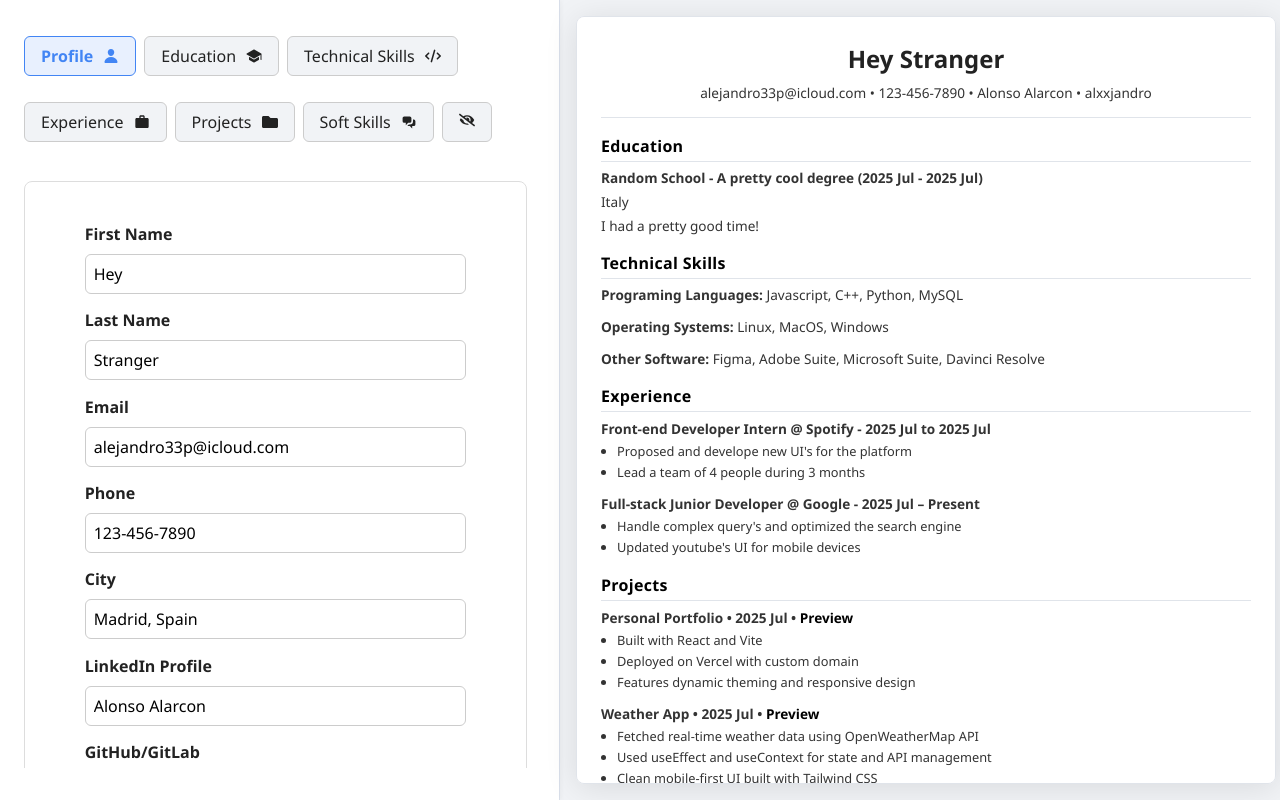
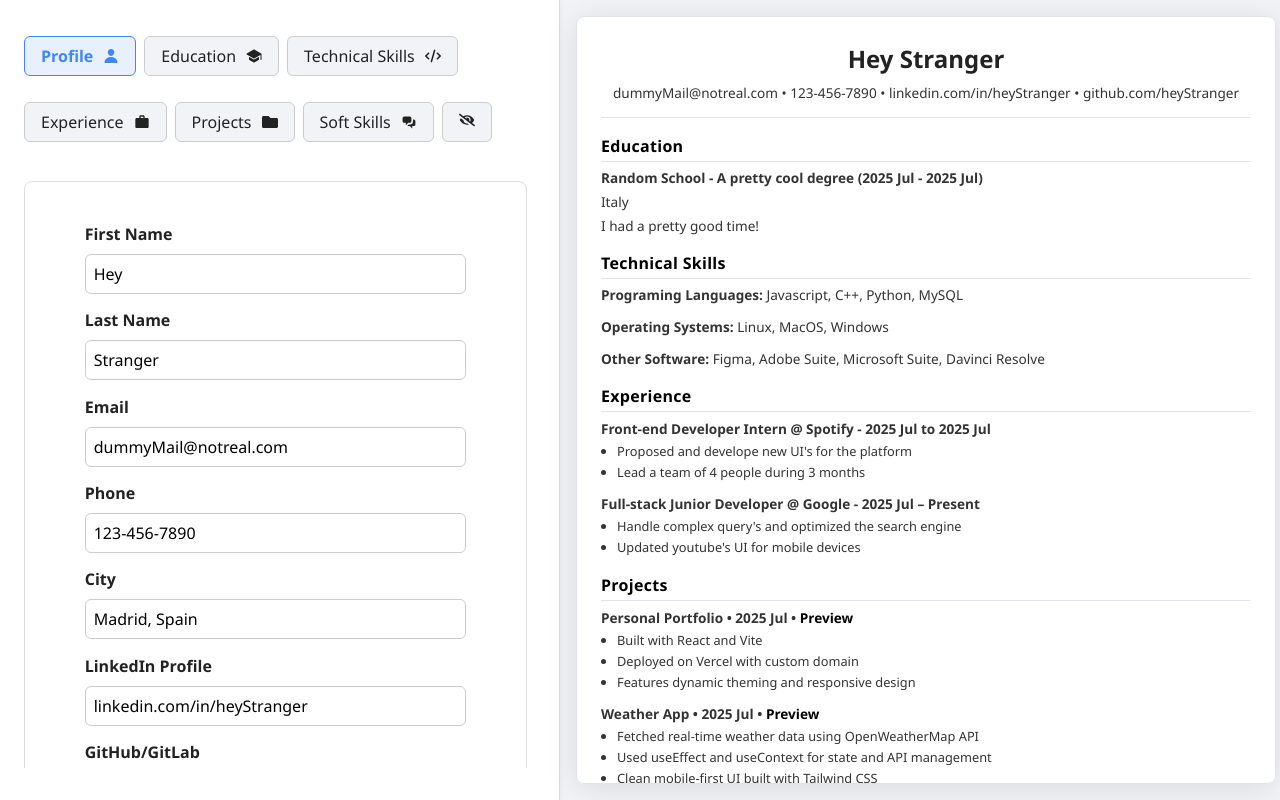
Before and after one commit to alxxjandro/cvbuilder, a React app: page / in a window 1280 px wide. Built offline with nearby package versions, Linux system fonts and the light colour scheme; the HTML template or start-up script is replaced by a standard one.

Commit message:
updated the dummy content

```diff
--- a/src/modules/App.jsx
+++ b/src/modules/App.jsx
@@ -11,12 +11,12 @@ function App() {
     profile: {
       firstName: "Hey",
       lastName: "Stranger",
-      email: "alejandro33p@icloud.com",
+      email: "dummyMail@notreal.com",
       phoneNumber: "123-456-7890",
       city: "Madrid, Spain",
-      linkedin: "Alonso Alarcon",
-      github: "alxxjandro",
-      portfolio: "alxxjandro.com",
+      linkedin: "linkedin.com/in/heyStranger",
+      github: "github.com/heyStranger",
+      portfolio: "heyStranger.com",
     },
     education: [
       {
@@ -81,7 +81,7 @@ function App() {
           "Deployed on Vercel with custom domain",
           "Features dynamic theming and responsive design",
         ],
-        link: "https://alxxjandro.com/portfolio",
+        link: "https://www.heyStranger.com/portfolio",
         date: new Date().toISOString().split("T")[0],
       },
       {
@@ -91,7 +91,7 @@ function App() {
           "Used useEffect and useContext for state and API management",
           "Clean mobile-first UI built with Tailwind CSS",
         ],
-        link: "https://github.com/alxxjandro/weather-app",
+        link: "https://www.github.com/heyStranger/weather-app",
         date: new Date().toISOString().split("T")[0],
       },
     ],
```
